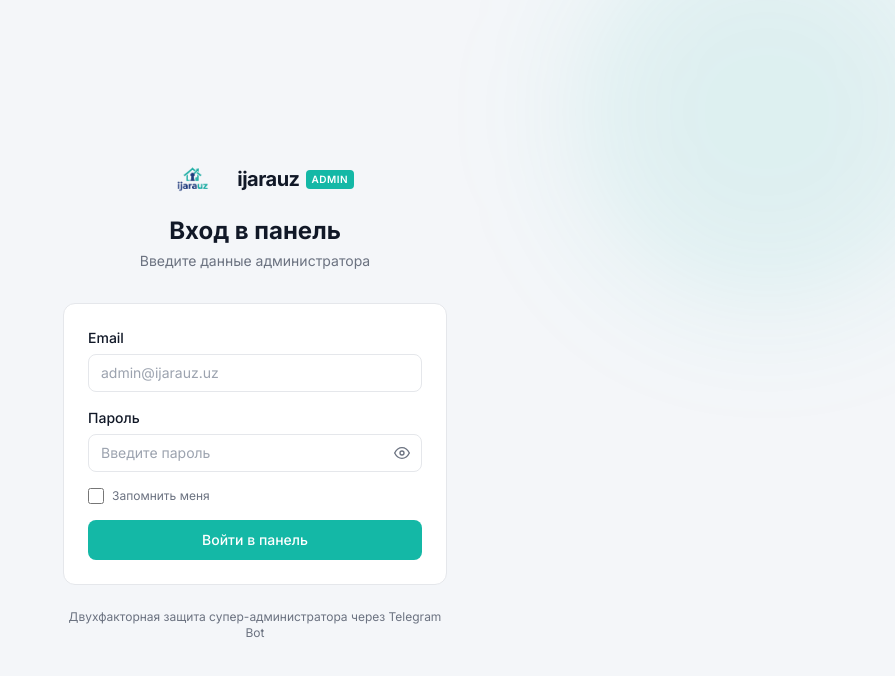
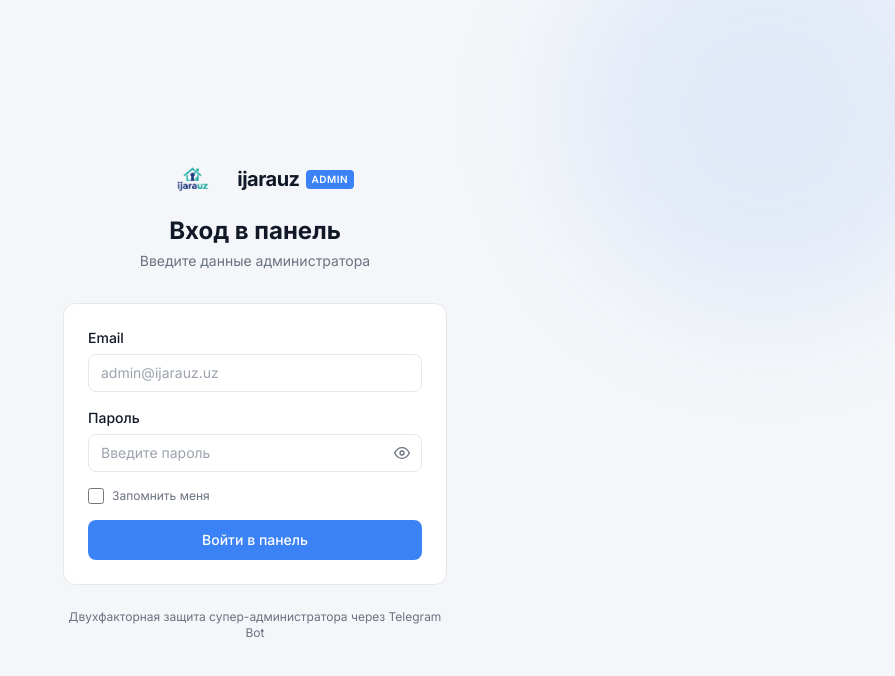
Before and after one commit to Saidaminov-x7/ijarauz_admin_panel, a React (Vite) app: page /login in a window 1280 px wide. Shown: the top 676 px of the page, without its empty margins (385-1280 px from the left). Built offline with nearby package versions, Linux system fonts and the light colour scheme; no server answers.

Commit message:
feat(admin): update high contrast blue theme, fix all page filters and atomic query updates

```diff
--- a/src/components/ui/Badge.tsx
+++ b/src/components/ui/Badge.tsx
@@ -21,20 +21,20 @@
   ...props
 }) => {
   const variantStyles = {
-    success: 'bg-emerald-50 text-emerald-700 dark:bg-emerald-950/40 dark:text-emerald-300 border-emerald-200 dark:border-emerald-800/40',
-    warning: 'bg-amber-50 text-amber-700 dark:bg-amber-950/40 dark:text-amber-300 border-amber-200 dark:border-amber-800/40',
-    danger: 'bg-red-50 text-red-700 dark:bg-red-950/40 dark:text-red-300 border-red-200 dark:border-red-800/40',
-    info: 'bg-blue-50 text-blue-700 dark:bg-blue-950/40 dark:text-blue-300 border-blue-200 dark:border-blue-800/40',
-    primary: 'bg-teal-50 text-teal-700 dark:bg-teal-950/40 dark:text-teal-300 border-teal-200 dark:border-teal-800/40',
-    neutral: 'bg-gray-100 text-gray-700 dark:bg-gray-800/60 dark:text-gray-300 border-gray-200 dark:border-gray-700',
+    success: 'bg-emerald-50 text-emerald-700 dark:bg-emerald-950/60 dark:text-emerald-300 border-emerald-200 dark:border-emerald-700/50',
+    warning: 'bg-amber-50 text-amber-700 dark:bg-amber-950/60 dark:text-amber-300 border-amber-200 dark:border-amber-700/50',
+    danger: 'bg-rose-50 text-rose-700 dark:bg-rose-950/60 dark:text-rose-300 border-rose-200 dark:border-rose-700/50',
+    info: 'bg-sky-50 text-sky-700 dark:bg-sky-950/60 dark:text-sky-300 border-sky-200 dark:border-sky-700/50',
+    primary: 'bg-blue-50 text-blue-700 dark:bg-blue-950/60 dark:text-blue-300 border-blue-200 dark:border-blue-700/50',
+    neutral: 'bg-gray-100 text-gray-700 dark:bg-gray-800/80 dark:text-gray-200 border-gray-200 dark:border-gray-700',
   }[variant];
 
   const dotStyles = {
     success: 'bg-emerald-500',
     warning: 'bg-amber-500',
-    danger: 'bg-red-500',
-    info: 'bg-blue-500',
-    primary: 'bg-teal-500',
+    danger: 'bg-rose-500',
+    info: 'bg-sky-500',
+    primary: 'bg-blue-500',
     neutral: 'bg-gray-400',
   }[variant];
 
--- a/src/components/ui/Tabs.tsx
+++ b/src/components/ui/Tabs.tsx
@@ -109,8 +109,8 @@
               'flex items-center justify-center gap-1.5 rounded-lg transition-all cursor-pointer outline-none select-none font-medium',
               isSm ? 'px-2.5 py-1 text-xs' : 'px-3.5 py-1.5 text-xs sm:text-sm',
               isActive
-                ? 'bg-surface text-app shadow-xs font-semibold'
-                : 'text-muted hover:text-app',
+                ? 'bg-surface text-app shadow-xs font-bold dark:bg-white/15 dark:text-white border border-gray-200/60 dark:border-white/10'
+                : 'text-muted hover:text-app hover:bg-black/5 dark:hover:bg-white/5',
               tab.disabled && 'opacity-50 cursor-not-allowed',
             )}
           >
--- a/src/index.css
+++ b/src/index.css
@@ -15,8 +15,8 @@
   --color-text-muted:  #6b7280;
   --color-sidebar-bg:  #ffffff;
   --color-sidebar-border: #f0f0f0;
-  --color-primary:     #14b8a6;
-  --color-primary-hover: #0d9488;
+  --color-primary:     #2563eb;
+  --color-primary-hover: #1d4ed8;
 }
 
 /* ─── Dark Mode CSS Variables ─────────────────────────────────────────────── */
@@ -28,8 +28,8 @@
   --color-text-muted:  #9ca3af;
   --color-sidebar-bg:  #111111;
   --color-sidebar-border: #222222;
-  --color-primary:     #14b8a6;
-  --color-primary-hover: #0d9488;
+  --color-primary:     #3b82f6;
+  --color-primary-hover: #2563eb;
 }
 
 /* ─── Base Styles ─────────────────────────────────────────────────────────── */
--- a/src/pages/AuditLogPage.tsx
+++ b/src/pages/AuditLogPage.tsx
@@ -51,8 +51,13 @@
     { value: 'SECURITY_DENIED', label: 'Отказы в доступе (401/403)' },
     { value: 'LISTING_APPROVED', label: 'Одобрение объявлений' },
     { value: 'LISTING_REJECTED', label: 'Отклонение объявлений' },
+    { value: 'LISTING_CHANGES_REQUESTED', label: 'Запросы правок' },
+    { value: 'LISTING_VERIFIED', label: 'Верификация объявлений' },
+    { value: 'LISTING_DELETED', label: 'Удаление объявлений' },
     { value: 'USER_BLOCKED', label: 'Блокировки пользователей' },
+    { value: 'USER_UNBLOCKED', label: 'Разблокировки пользователей' },
     { value: 'SETTINGS_UPDATED', label: 'Изменения настроек' },
+    { value: 'THEME_SETTINGS_UPDATED', label: 'Обновление темы' },
   ];
 
   const { data: logs = [], isLoading, refetch, isRefetching } = useQuery({
--- a/src/pages/ListingsPage.tsx
+++ b/src/pages/ListingsPage.tsx
@@ -94,16 +94,22 @@
     }, { replace: true });
   }, [debouncedSearch, setSearchParams]);
 
-  const updateParam = (key: string, value: string | number) => {
+  const updateParams = (updates: Record<string, string | number | undefined | null>) => {
     setSearchParams((prev) => {
       const next = new URLSearchParams(prev);
-      if (value !== undefined && value !== '' && value !== null) {
-        next.set(key, String(value));
-      } else {
-        next.delete(key);
-      }
+      Object.entries(updates).forEach(([key, value]) => {
+        if (value !== undefined && value !== '' && value !== null) {
+          next.set(key, String(value));
+        } else {
+          next.delete(key);
+        }
+      });
       return next;
     });
+  };
+
+  const updateParam = (key: string, value: string | number) => {
+    updateParams({ [key]: value });
   };
 
   // Bulk actions state
@@ -142,7 +148,7 @@
   const currentStatus = activeTab === 'ALL' ? undefined : (activeTab as ModerationStatus);
 
   const { data, isLoading, refetch } = useQuery({
-    queryKey: ['admin', 'listings', activeTab, page, pageSize, sortByField, sortDirection],
+    queryKey: ['admin', 'listings', activeTab, currentStatus, page, pageSize, sortByField, sortDirection, debouncedSearch],
     queryFn: () =>
       getAdminListingsApi({
         moderationStatus: currentStatus,
@@ -390,8 +396,7 @@
             tabs={TABS}
             activeTab={activeTab}
             onChange={(tab) => {
-              updateParam('tab', tab);
-              updateParam('page', 1);
+              updateParams({ tab, page: 1 });
               setSelectedIds([]);
             }}
             variant="underline"
--- a/src/pages/ReportsPage.tsx
+++ b/src/pages/ReportsPage.tsx
@@ -50,26 +50,32 @@
     { id: 'DISMISSED' as const, label: t('reports.dismissed', 'Отклонённые') },
   ];
 
-  const activeTab = (searchParams.get('tab') as TabKey) || 'OPEN';
+  const activeTab = (searchParams.get('tab') as TabKey) || 'ALL';
   const page = Number(searchParams.get('page')) || 1;
   const [pageSize, setPageSize] = useState(10);
 
-  const updateParam = (key: string, value: string | number) => {
+  const updateParams = (updates: Record<string, string | number | undefined | null>) => {
     setSearchParams((prev) => {
       const next = new URLSearchParams(prev);
-      if (value !== undefined && value !== '' && value !== null) {
-        next.set(key, String(value));
-      } else {
-        next.delete(key);
-      }
+      Object.entries(updates).forEach(([key, value]) => {
+        if (value !== undefined && value !== '' && value !== null) {
+          next.set(key, String(value));
+        } else {
+          next.delete(key);
+        }
+      });
       return next;
     });
+  };
+
+  const updateParam = (key: string, value: string | number) => {
+    updateParams({ [key]: value });
   };
 
   const currentStatus = activeTab === 'ALL' ? undefined : (activeTab as ReportStatus);
 
   const { data, isLoading, refetch } = useQuery({
-    queryKey: ['admin', 'reports', activeTab, page, pageSize],
+    queryKey: ['admin', 'reports', activeTab, currentStatus, page, pageSize],
     queryFn: () =>
       getReportsApi({
         status: currentStatus,
@@ -199,8 +205,7 @@
           tabs={TABS}
           activeTab={activeTab}
           onChange={(tab) => {
-            updateParam('tab', tab);
-            updateParam('page', 1);
+            updateParams({ tab, page: 1 });
           }}
         />
 
--- a/src/pages/UsersPage.tsx
+++ b/src/pages/UsersPage.tsx
@@ -84,16 +84,22 @@
     }, { replace: true });
   }, [debouncedSearch, setSearchParams]);
 
-  const updateParam = (key: string, value: string | number) => {
+  const updateParams = (updates: Record<string, string | number | undefined | null>) => {
     setSearchParams((prev) => {
       const next = new URLSearchParams(prev);
-      if (value !== undefined && value !== '' && value !== null) {
-        next.set(key, String(value));
-      } else {
-        next.delete(key);
-      }
+      Object.entries(updates).forEach(([key, value]) => {
+        if (value !== undefined && value !== '' && value !== null) {
+          next.set(key, String(value));
+        } else {
+          next.delete(key);
+        }
+      });
       return next;
     });
+  };
+
+  const updateParam = (key: string, value: string | number) => {
+    updateParams({ [key]: value });
   };
 
   // Bulk state
--- a/tailwind.config.cjs
+++ b/tailwind.config.cjs
@@ -9,19 +9,20 @@
   theme: {
     extend: {
       colors: {
-        // Акцентный teal/бирюзовый
+        // Высококонтрастный синий акцентный цвет (Blue / Indigo)
         primary: {
-          DEFAULT: '#14b8a6',
-          50:  '#f0fdfa',
-          100: '#ccfbf1',
-          200: '#99f6e4',
-          300: '#5eead4',
-          400: '#2dd4bf',
-          500: '#14b8a6',
-          600: '#0d9488',
-          700: '#0f766e',
-          800: '#115e59',
-          900: '#134e4a',
+          DEFAULT: '#2563eb',
+          50:  '#eff6ff',
+          100: '#dbeafe',
+          200: '#bfdbfe',
+          300: '#93c5fd',
+          400: '#60a5fa',
+          500: '#3b82f6',
+          600: '#2563eb',
+          700: '#1d4ed8',
+          800: '#1e40af',
+          900: '#1e3a8a',
+          950: '#172554',
         },
         // Тёмный фон (dark mode)
         dark: {
```
Also changed, not shown: src/pages/ViewingRequestsPage.tsx (+37 -7 lines).
